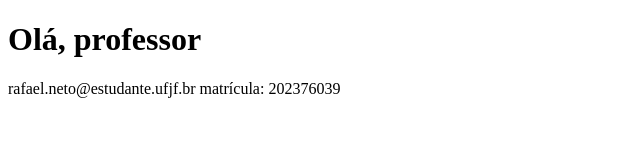
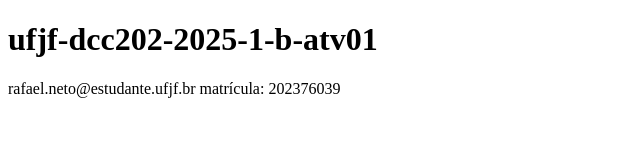
Before and after one commit to ufjf-dcc202/ufjf-dcc202-2025-1-b-atv01-Rafael-Neto1, a plain HTML site: page index.html in a window 1280 px wide. Shown: the whole page, without its empty margins (0-640 px from the left). Drawn offline with Linux system fonts and the light colour scheme.

Commit message:
Adiciona index HTML

```diff
--- a/index.html
+++ b/index.html
@@ -5,7 +5,7 @@
     <title>Rafael Neto</title>
 </head>
 <body>
-    <h1>Olá, professor</h1>
+    <h1>ufjf-dcc202-2025-1-b-atv01</h1>
     <p>rafael.neto@estudante.ufjf.br
         matrícula: 202376039
     </p>
```
